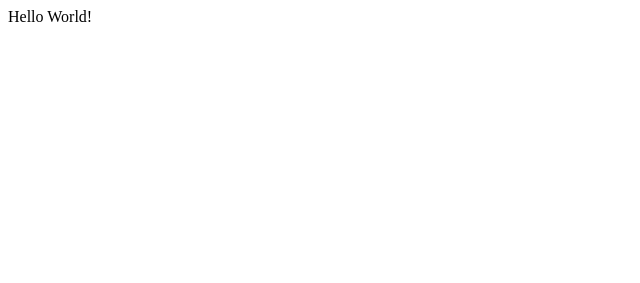
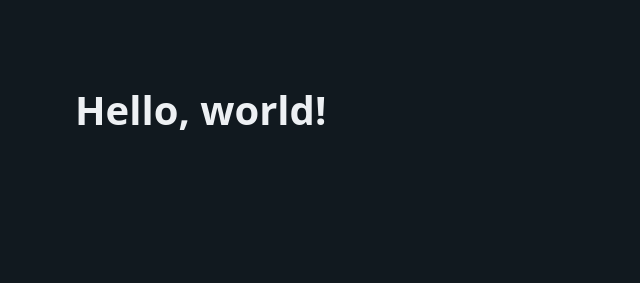
Before and after one commit to nillsn/nillsn.github.io, a plain HTML site: page index.html in a window 1280 px wide. Shown: the whole page, without its empty margins (0-640 px from the left). Drawn offline with nearby package versions, Linux system fonts and the light colour scheme.

Commit message:
Added Pico CSS

```diff
--- a/index.html
+++ b/index.html
@@ -1 +1,14 @@
-Hello World!
+<!doctype html>
+<html lang="en" data-theme="dark">
+  <head>
+    <meta charset="utf-8">
+    <meta name="viewport" content="width=device-width, initial-scale=1">
+    <link rel="stylesheet" href="https://unpkg.com/@picocss/pico@latest/css/pico.min.css">
+    <title>Hello, world!</title>
+  </head>
+  <body>
+    <main class="container">
+      <h1>Hello, world!</h1>
+    </main>
+  </body>
+</html>
```
